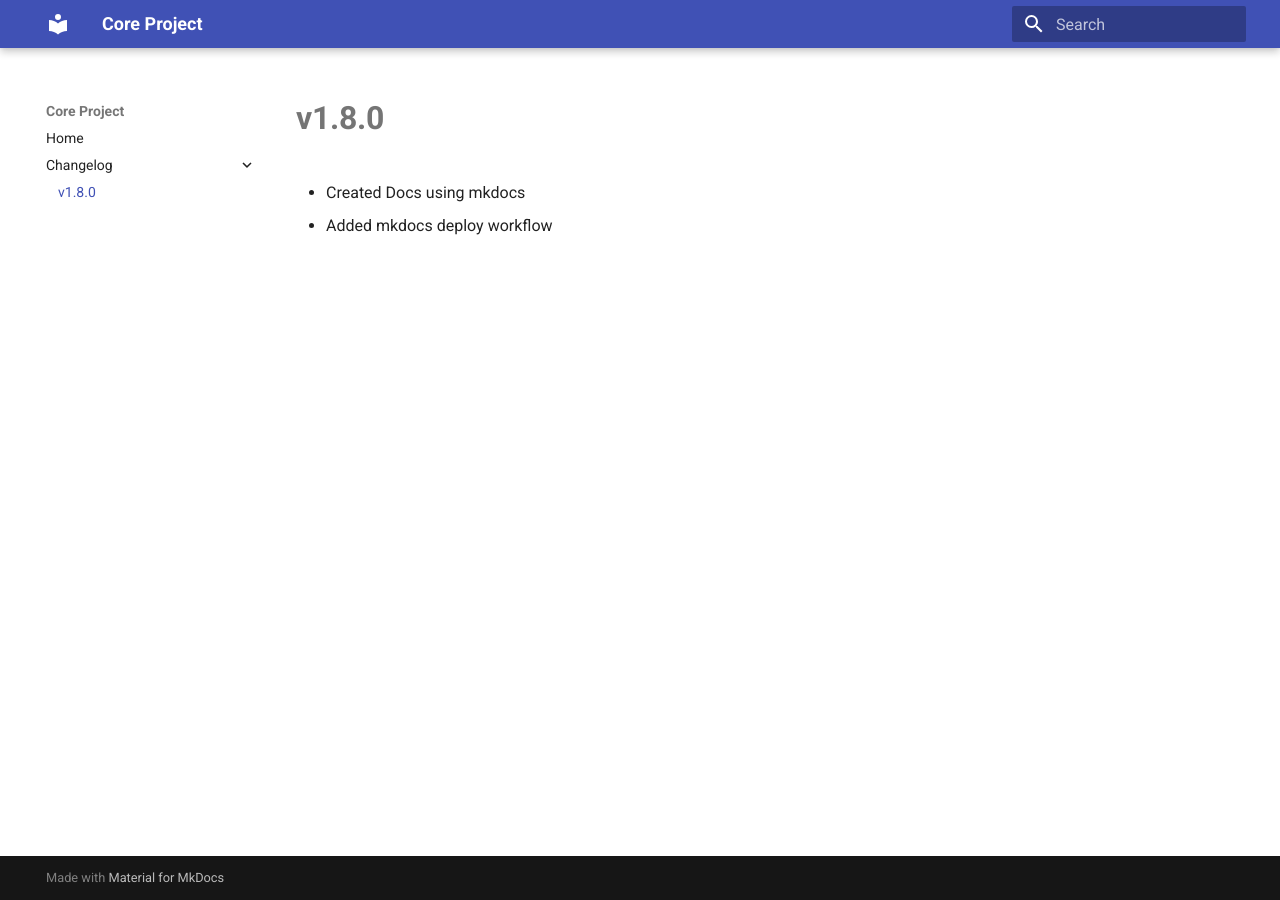
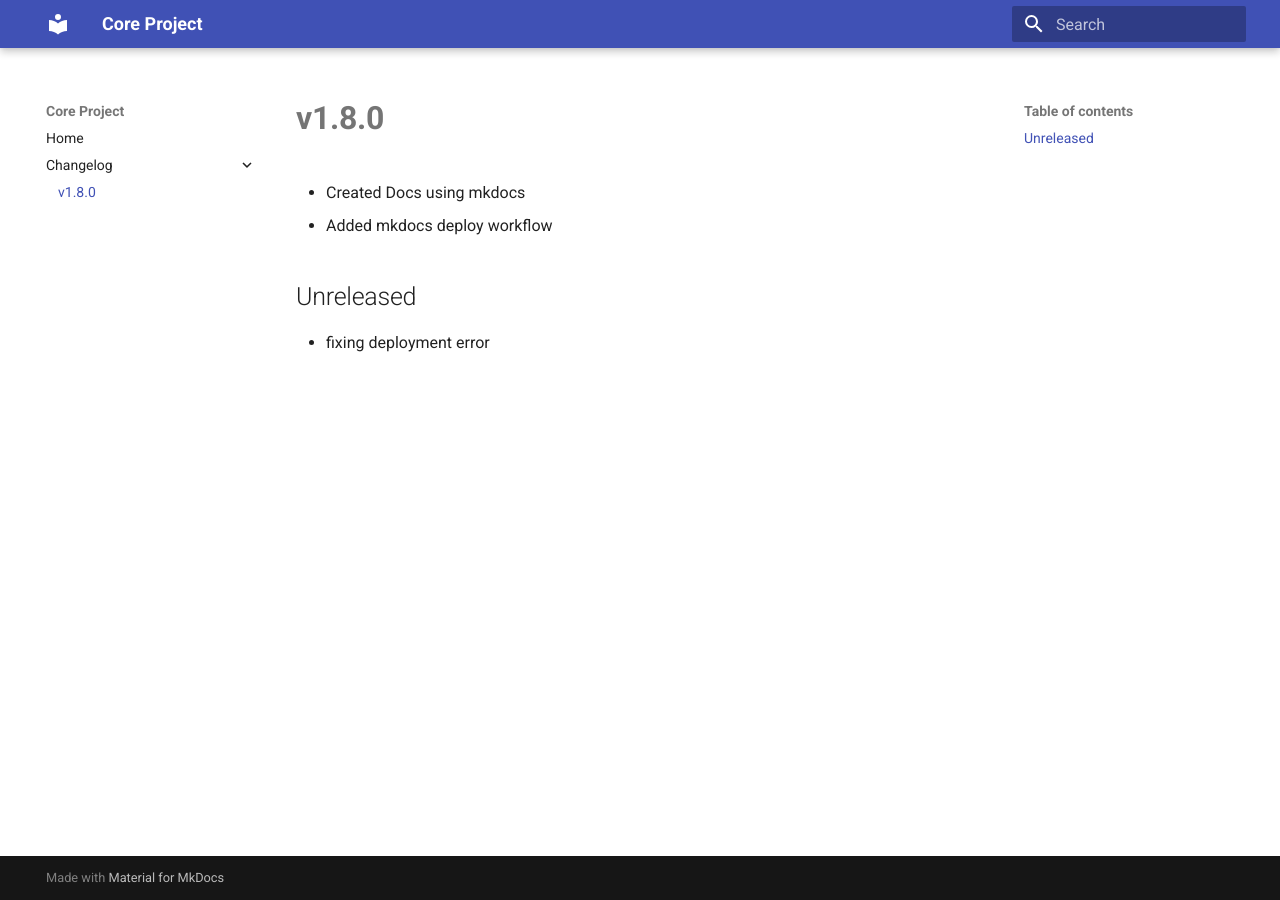
Before and after one commit to feluxerich/core, an MkDocs documentation site: the page built from docs/docs/changelog/v1.8.0.md, in a window 1280 px wide. Built offline with MkDocs 1.6.1 and Material for MkDocs 9.7.7, drawn with Linux system fonts in a browser that asks for light colours.

Commit message:
mkdocs deployment error

```diff
--- a/docs/docs/changelog/v1.8.0.md
+++ b/docs/docs/changelog/v1.8.0.md
@@ -2,3 +2,7 @@
 
 - Created Docs using mkdocs
 - Added mkdocs deploy workflow
+
+## Unreleased
+
+- fixing deployment error
```
Also changed, not shown: 1 other file.
